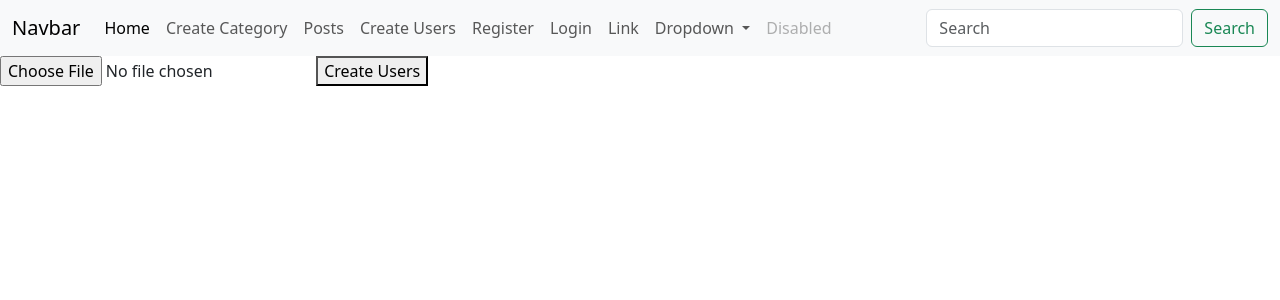
After one commit to songlei1979/Simpleblog2026s1, a Django app: page /create_users/ in a window 1280 px wide. The commit adds this page. Shown: the top 300 px of the page. Run offline with Django 5.2, Linux system fonts and the light colour scheme.

Commit message:
customized registration

```diff
--- a/Simpleblog2026s1/settings.py
+++ b/Simpleblog2026s1/settings.py
@@ -117,6 +117,9 @@ LANGUAGE_CODE = "en-us"
 
 TIME_ZONE = "UTC"
 
+MEDIA_URL = '/media/'
+MEDIA_ROOT = BASE_DIR / 'media'
+
 USE_I18N = True
 
 USE_TZ = True
--- a/blog/urls.py
+++ b/blog/urls.py
@@ -2,7 +2,7 @@
 from django.urls import path, include
 
 from blog.views import index, category_detail, post_detail, create_category, PostListView, PostDetailView, \
-    PostCreateView, PostUpdateView, PostDeleteView, register
+    PostCreateView, PostUpdateView, PostDeleteView, register, create_users
 
 urlpatterns = [
     path('', index, name='index'),
@@ -23,4 +23,5 @@ urlpatterns = [
          PostDeleteView.as_view(), name='post_delete'),
     path('register/', register, name='register'),
     path("accounts/", include("django.contrib.auth.urls")),
+    path('create_users/', create_users, name='create_users'),
 ]
--- a/blog/views.py
+++ b/blog/views.py
@@ -1,10 +1,12 @@
 from django.contrib.auth.models import User
+from django.core.files.storage import FileSystemStorage
 from django.shortcuts import render, redirect
 from django.urls import reverse_lazy
 from django.views.generic import ListView, DetailView, CreateView, UpdateView, DeleteView
 
 from blog.forms import CreatePostForm, PostUpdateForm
 from blog.models import Category, Post, UserProfile
+from blog.utils import create_user
 
 
 # Create your views here.
@@ -64,16 +66,15 @@ def register(request):
         email = request.POST['email']
         github_url = request.POST['github_url']
         linkedin_url = request.POST['linkedin_url']
-
-        user = User(username=username,
-                    first_name=first_name,
-                    last_name=last_name,
-                    email=email)
-        user.set_password(password)
-        user.save()
-        profile = UserProfile(user=user,
-                              github_url=github_url,
-                              linkedin_url=linkedin_url)
-        profile.save()
+        create_user(username, password, first_name, last_name, email, github_url, linkedin_url)
         return redirect('login')
     return render(request, 'registration/register.html')
+
+def create_users(request):
+    if request.method == 'POST' and request.FILES['names_file']:
+        names_file = request.FILES['names_file']
+        fs = FileSystemStorage()
+        filename = fs.save(names_file.name, names_file) # save my file to media folder
+        uploaded_file_url = fs.url(filename) # get the url of the file
+        return render(request, 'blog/create_users.html', {'uploaded_file_url': uploaded_file_url})
+    return render(request, 'blog/create_users.html')
--- a/requirements.txt
+++ b/requirements.txt
@@ -1,6 +1,10 @@
 asgiref==3.11.1
 Django==6.0.3
+numpy==2.4.4
+pandas==3.0.2
 pillow==12.1.1
 psycopg2-binary==2.9.11
+python-dateutil==2.9.0.post0
 python-dotenv==1.2.2
+six==1.17.0
 sqlparse==0.5.5
--- a/templates/base.html
+++ b/templates/base.html
@@ -34,6 +34,12 @@
                     <a class="nav-link"
                        href="{% url 'post_list' %}">
                         Posts
+                    </a>
+                </li>
+                <li class="nav-item">
+                    <a class="nav-link"
+                       href="{% url 'create_users' %}">
+                        Create Users
                     </a>
                 </li>
                 {% if not user.is_authenticated %}
--- /dev/null
+++ b/templates/blog/create_users.html
@@ -0,0 +1,16 @@
+{% extends 'base.html' %}
+
+{% block title %}
+    Create Users
+{% endblock %}
+
+{% block content %}
+    <form method="post" action="{% url 'create_users' %}"
+          enctype="multipart/form-data">
+        {% csrf_token %}
+        <input type="file" name="names_file">
+        <button type="submit">
+            Create Users
+        </button>
+    </form>
+{% endblock %}
```
Also changed, not shown: blog/utils.py (added, +15 -0 lines).
